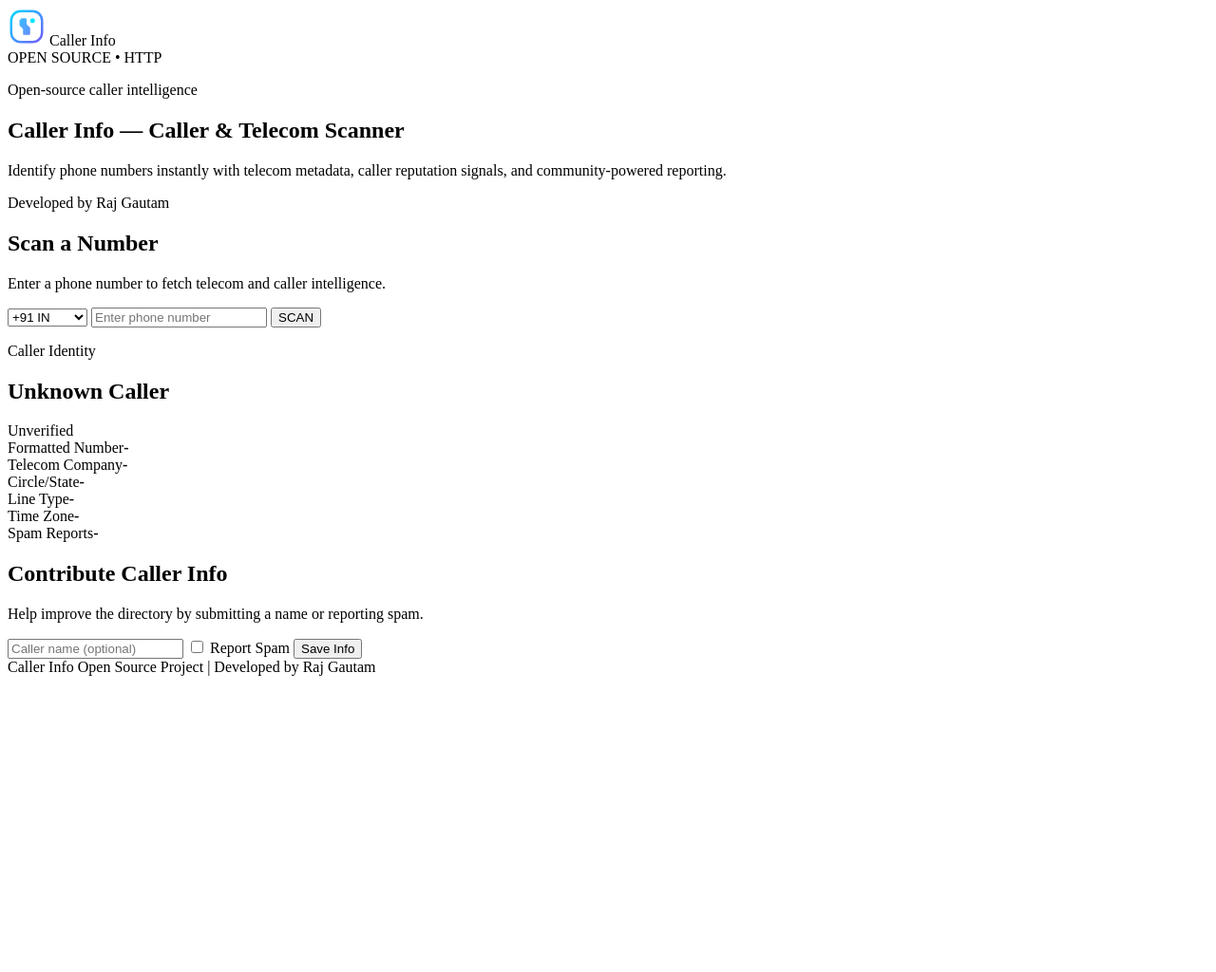
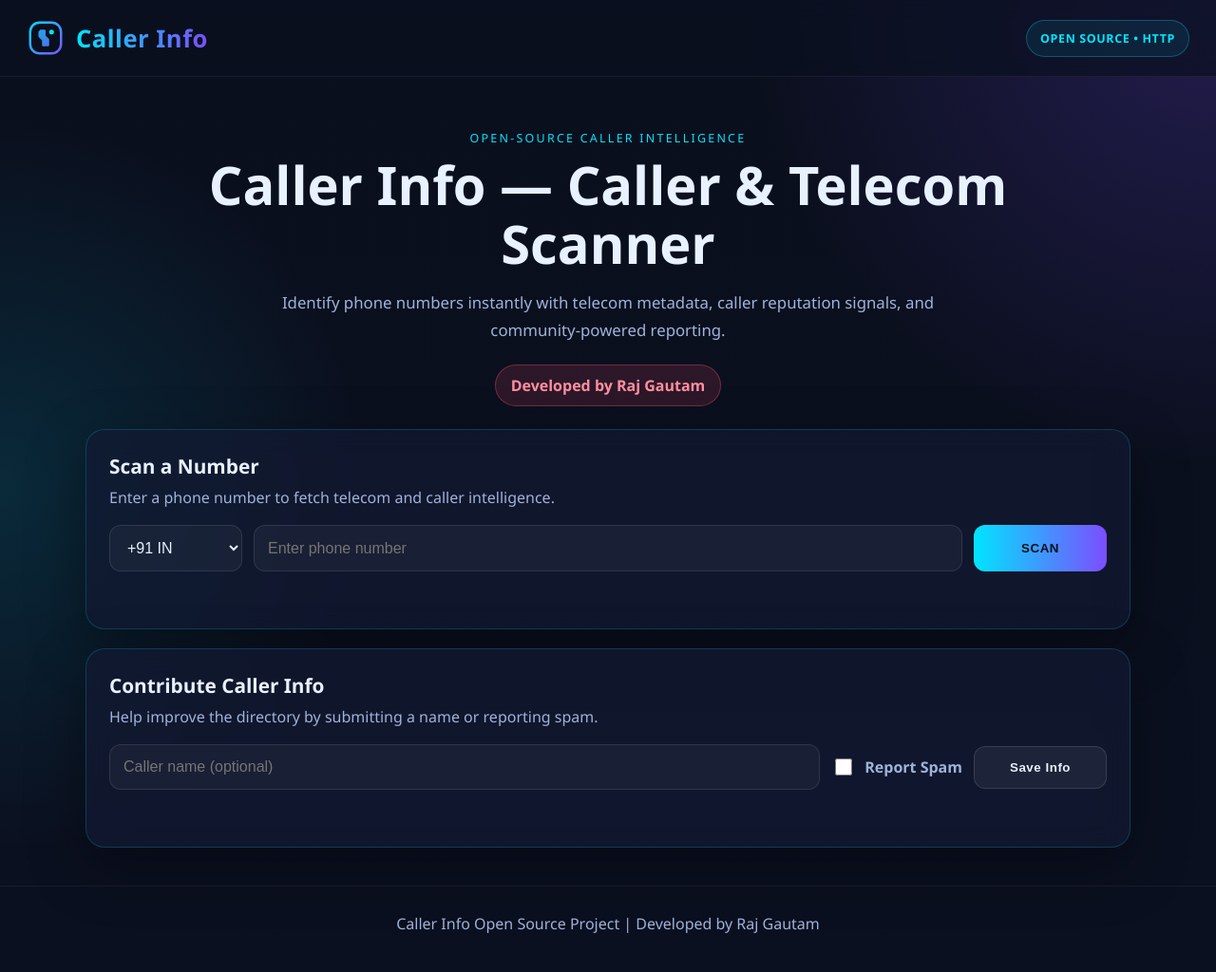
Before and after one commit to Rg100152/caller-info, a Flask app: page / in a window 1280 px wide. Shown: the whole page at 95% size. Before the commit the page ends 712 px from the top, so only its background shows below. Run offline with Flask 3, Linux system fonts and the light colour scheme; parts of the project's set-up code (start-up, migrations or seed data) failed here and were passed over.

Commit message:
feat: add dark cyber-glassmorphism styling

```diff
--- a/templates/index.html
+++ b/templates/index.html
@@ -4,6 +4,111 @@
   <meta charset="UTF-8">
   <meta name="viewport" content="width=device-width, initial-scale=1.0">
   <title>Caller Info — Caller & Telecom Scanner</title>
+  <style>
+    :root {
+      --bg: #0b1020;
+      --bg-2: #121a33;
+      --panel: rgba(18, 26, 51, 0.72);
+      --panel-border: rgba(0, 229, 255, 0.18);
+      --text: #e8f1ff;
+      --muted: #9fb3d9;
+      --cyan: #00e5ff;
+      --violet: #7c4dff;
+      --danger: #ff4d6d;
+      --success: #35d07f;
+      --shadow: 0 20px 60px rgba(0, 0, 0, 0.35);
+    }
+    * { box-sizing: border-box; }
+    body {
+      margin: 0;
+      font-family: "Segoe UI", Inter, system-ui, -apple-system, sans-serif;
+      color: var(--text);
+      background: radial-gradient(circle at top right, rgba(124,77,255,.22), transparent 30%),
+                  radial-gradient(circle at left, rgba(0,229,255,.12), transparent 28%),
+                  linear-gradient(180deg, #0a0f1d 0%, #0b1020 100%);
+      min-height: 100vh;
+    }
+    .topbar {
+      display: flex; align-items: center; justify-content: space-between;
+      padding: 20px 28px; border-bottom: 1px solid rgba(255,255,255,0.06);
+      backdrop-filter: blur(10px); position: sticky; top: 0; background: rgba(11,16,32,0.7); z-index: 10;
+    }
+    .brand { display: flex; align-items: center; gap: 12px; }
+    .brand-title {
+      font-size: 1.6rem; font-weight: 800; letter-spacing: 0.02em;
+      background: linear-gradient(90deg, var(--cyan), var(--violet));
+      -webkit-background-clip: text; background-clip: text; color: transparent;
+    }
+    .status-pill {
+      padding: 10px 14px; border-radius: 999px; font-size: 0.78rem; font-weight: 700;
+      color: var(--cyan); border: 1px solid rgba(0,229,255,.28); background: rgba(0,229,255,.08);
+      letter-spacing: 0.05em;
+    }
+    .banner { padding: 56px 20px 24px; text-align: center; max-width: 980px; margin: 0 auto; }
+    .eyebrow { color: var(--cyan); text-transform: uppercase; letter-spacing: 0.18em; font-size: .78rem; margin: 0 0 10px; }
+    .banner h1 { margin: 0; font-size: clamp(2rem, 5vw, 3.5rem); line-height: 1.1; }
+    .banner-copy { max-width: 720px; margin: 18px auto 0; color: var(--muted); font-size: 1.05rem; line-height: 1.7; }
+    .dev-badge {
+      display: inline-block; margin-top: 22px; padding: 10px 16px; border-radius: 999px;
+      background: rgba(255,77,109,.14); color: #ff8fa1; border: 1px solid rgba(255,77,109,.35); font-weight: 700;
+    }
+    .container { width: min(1100px, calc(100% - 32px)); margin: 0 auto 40px; display: grid; gap: 20px; }
+    .card {
+      background: var(--panel); border: 1px solid var(--panel-border); border-radius: 20px;
+      padding: 24px; box-shadow: var(--shadow); backdrop-filter: blur(14px);
+    }
+    .card h2 { margin: 0 0 8px; font-size: 1.3rem; }
+    .muted { color: var(--muted); margin: 0; }
+    .scanner-row, .update-row { display: grid; gap: 12px; margin-top: 18px; }
+    .scanner-row { grid-template-columns: 140px 1fr 140px; }
+    .update-row { grid-template-columns: 1fr auto 140px; align-items: center; }
+    input, select {
+      width: 100%; padding: 14px 14px; border-radius: 12px; border: 1px solid rgba(255,255,255,.1);
+      background: rgba(255,255,255,.04); color: var(--text); font-size: 1rem; outline: none;
+    }
+    input:focus, select:focus { border-color: var(--cyan); box-shadow: 0 0 0 3px rgba(0,229,255,.15); }
+    .btn {
+      padding: 14px 18px; border-radius: 12px; border: 1px solid rgba(255,255,255,.12);
+      background: rgba(255,255,255,.06); color: var(--text); font-weight: 800; cursor: pointer; letter-spacing: .04em;
+    }
+    .btn:hover { transform: translateY(-1px); }
+    .btn:disabled { opacity: .65; cursor: wait; transform: none; }
+    .btn.primary {
+      background: linear-gradient(90deg, var(--cyan), var(--violet)); color: #081018; border: none;
+    }
+    .message { min-height: 24px; margin-top: 12px; font-size: .95rem; }
+    .message.error { color: #ff8fa1; }
+    .message.success { color: var(--success); }
+    .hidden { display: none; }
+    .result-head { display: flex; align-items: center; justify-content: space-between; gap: 16px; margin-bottom: 20px; }
+    .result-head h2 { margin: 6px 0 0; font-size: 1.8rem; }
+    .tag {
+      padding: 10px 14px; border-radius: 999px; font-size: .82rem; font-weight: 700;
+      color: var(--cyan); background: rgba(0,229,255,.1); border: 1px solid rgba(0,229,255,.25); white-space: nowrap;
+    }
+    .tag.danger { color: #fff; background: rgba(255,77,109,.22); border-color: rgba(255,77,109,.5); }
+    .grid { display: grid; grid-template-columns: repeat(3, 1fr); gap: 14px; }
+    .info-card {
+      padding: 16px; border-radius: 14px; background: rgba(255,255,255,.03); border: 1px solid rgba(255,255,255,.06);
+    }
+    .label { display: block; font-size: .78rem; color: var(--muted); text-transform: uppercase; letter-spacing: .08em; margin-bottom: 8px; }
+    .info-card strong { font-size: 1rem; word-break: break-word; }
+    .check { display: flex; gap: 10px; align-items: center; color: var(--muted); font-weight: 600; }
+    .check input { width: 18px; height: 18px; accent-color: var(--danger); }
+    .footer {
+      text-align: center; padding: 28px 16px 40px; color: var(--muted); border-top: 1px solid rgba(255,255,255,.06);
+    }
+    @media (max-width: 900px) {
+      .grid { grid-template-columns: repeat(2, 1fr); }
+      .scanner-row, .update-row { grid-template-columns: 1fr; }
+    }
+    @media (max-width: 560px) {
+      .topbar { flex-direction: column; gap: 12px; align-items: flex-start; }
+      .grid { grid-template-columns: 1fr; }
+      .result-head { flex-direction: column; align-items: flex-start; }
+      .banner { padding-top: 40px; }
+    }
+  </style>
 </head>
 <body>
   <header class="topbar">
```
